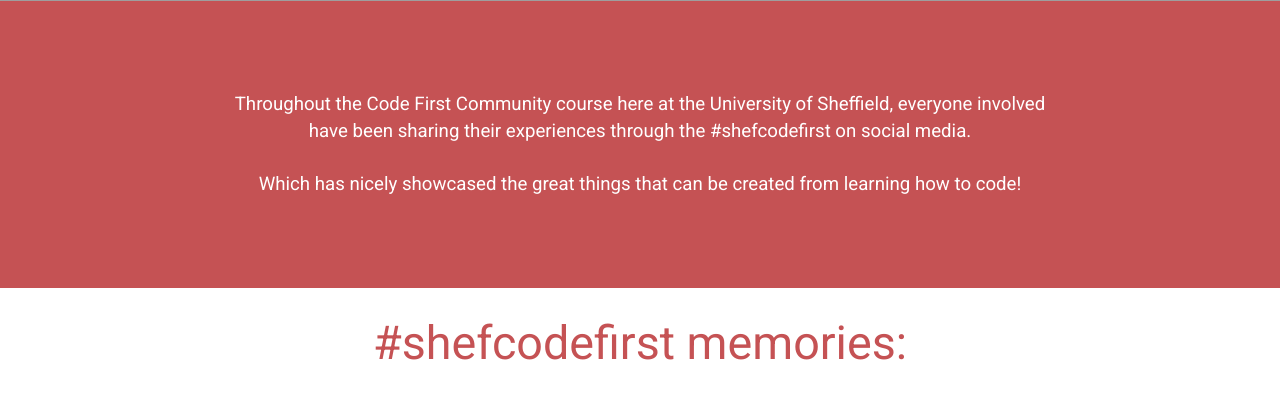
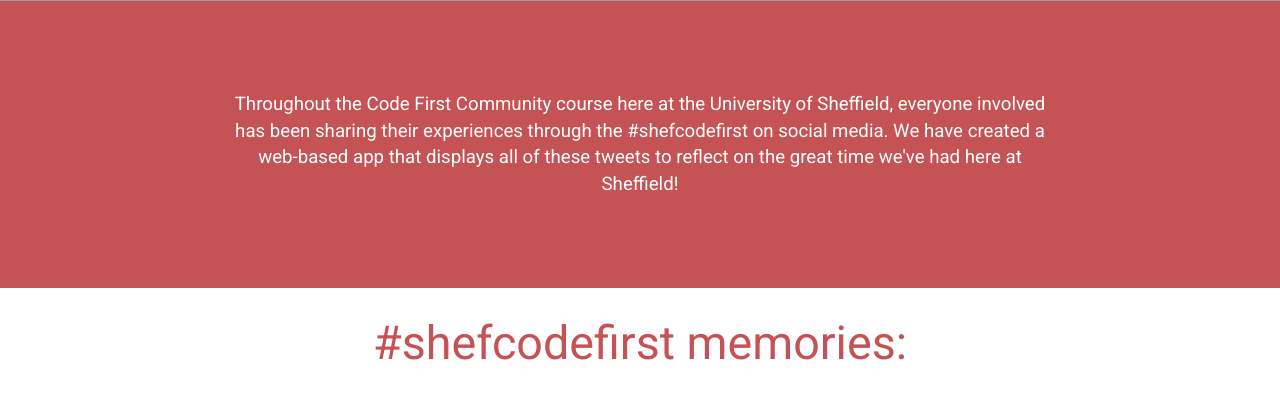
Before and after one commit to paulienuh/PythonProject, a Flask app: page / in a window 1280 px wide. Shown: the part 1535-1928 px from the top of the page. Run offline with Flask 2, Linux system fonts and the light colour scheme; some libraries are stand-ins or nearby versions; grey boxes are pictures that could not be loaded.

Commit message:
Re-writing

```diff
--- a/templates/index.html
+++ b/templates/index.html
@@ -28,8 +28,7 @@
 
 <div class="textbox" >
 <div class="pls" style="width: 75%; margin: 0 auto;" >
-Throughout the Code First Community course here at the University of Sheffield, everyone involved have been sharing their experiences through the #shefcodefirst on social media.<br><br>
-Which has nicely showcased the great things that can be created from learning how to code! </div></div>
+Throughout the Code First Community course here at the University of Sheffield, everyone involved has been sharing their experiences through the #shefcodefirst on social media. We have created a web-based app that displays all of these tweets to reflect on the great time we've had here at Sheffield!</div></div>
 
 
 
```
